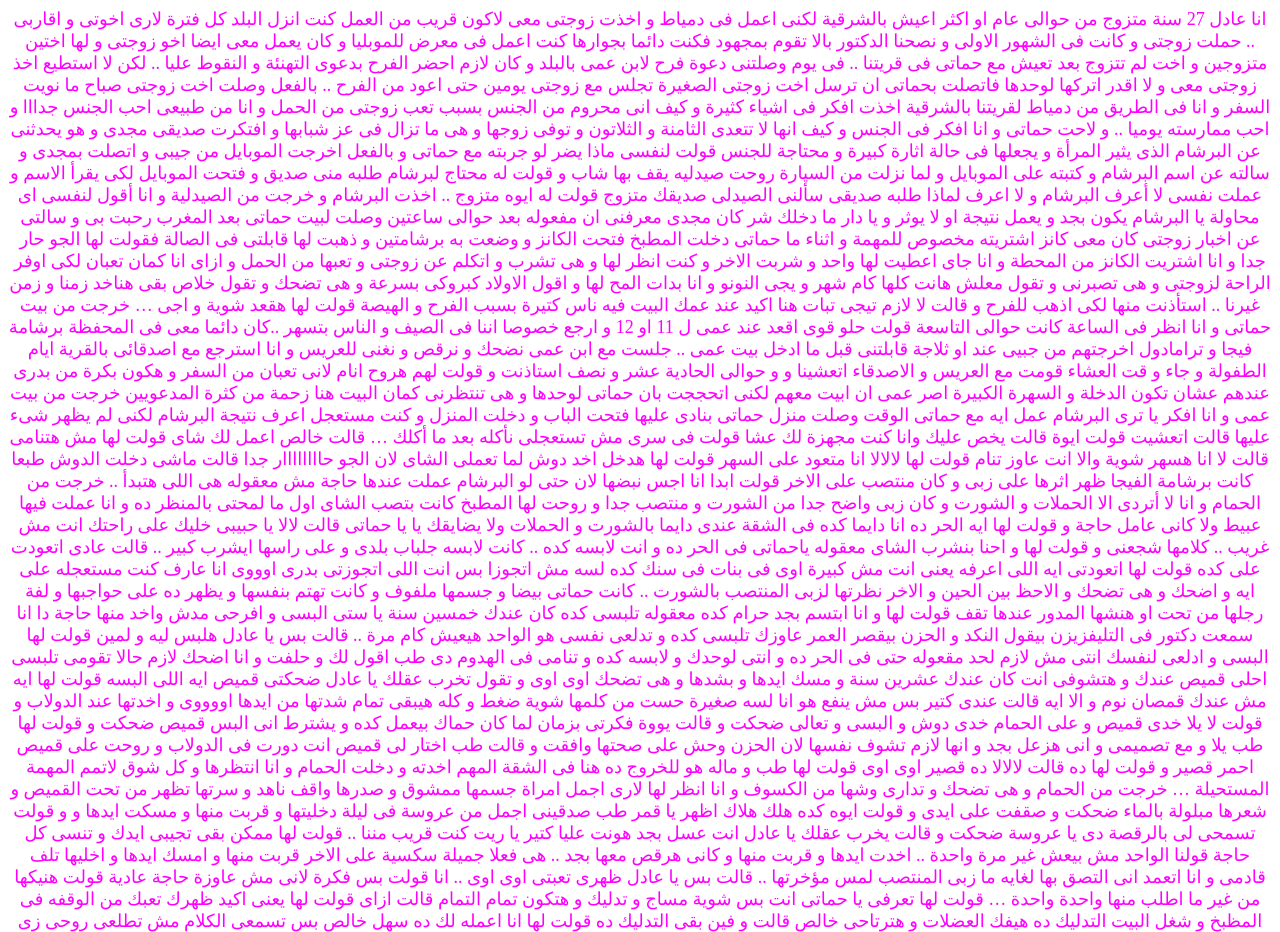
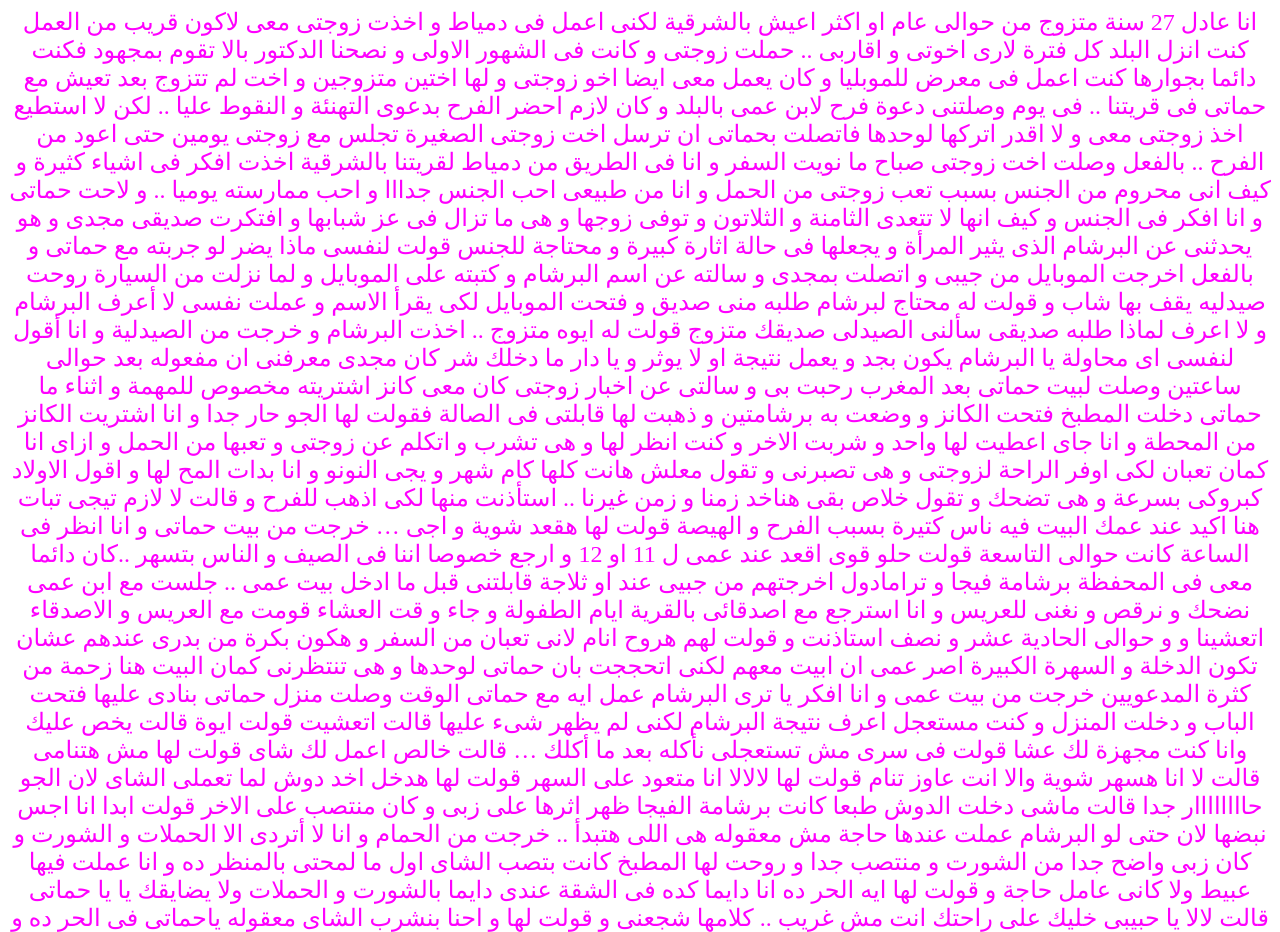
Before and after one commit to kesasw7ekayat/10, a plain HTML site: page index.html in a window 1280 px wide. Shown: the top 932 px of the page. Drawn offline with Linux system fonts and the light colour scheme.

Commit message:
Update index.html

```diff
--- a/index.html
+++ b/index.html
@@ -1,4 +1,4 @@
-<div align="center"><font size="4"><font color="magenta">انا عادل 27 سنة متزوج من حوالى عام او اكثر اعيش بالشرقية لكنى اعمل فى دمياط و اخذت زوجتى معى لاكون قريب من العمل كنت انزل البلد كل فترة لارى اخوتى و اقاربى
+<div align="center"><font size="5"><font color="magenta">انا عادل 27 سنة متزوج من حوالى عام او اكثر اعيش بالشرقية لكنى اعمل فى دمياط و اخذت زوجتى معى لاكون قريب من العمل كنت انزل البلد كل فترة لارى اخوتى و اقاربى
 .. حملت زوجتى و كانت فى الشهور الاولى و نصحنا الدكتور بالا تقوم بمجهود فكنت دائما بجوارها كنت اعمل فى معرض للموبليا و كان يعمل معى ايضا اخو زوجتى و لها اختين متزوجين و اخت لم تتزوج بعد تعيش مع حماتى فى قريتنا ..
 فى يوم وصلتنى دعوة فرح لابن عمى بالبلد و كان لازم احضر الفرح بدعوى التهنئة و النقوط عليا .. لكن لا استطيع اخذ زوجتى معى و لا اقدر اتركها لوحدها فاتصلت بحماتى ان ترسل اخت زوجتى الصغيرة تجلس مع زوجتى يومين حتى اعود من الفرح .. بالفعل وصلت اخت زوجتى صباح ما نويت السفر
 و انا فى الطريق من دمياط لقريتنا بالشرقية اخذت افكر فى اشياء كثيرة و كيف انى محروم من الجنس بسبب تعب زوجتى من الحمل و انا من طبيعى احب الجنس جدااا و احب ممارسته يوميا ..
```
